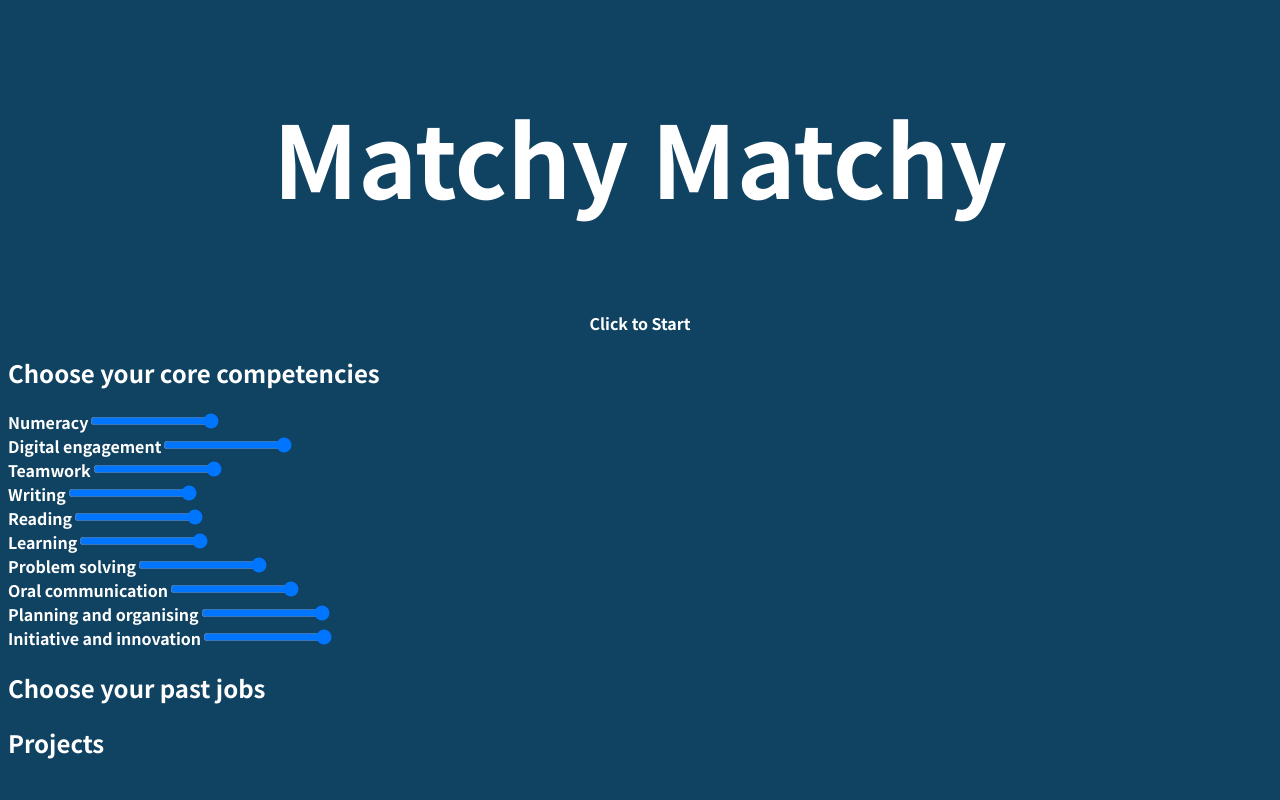
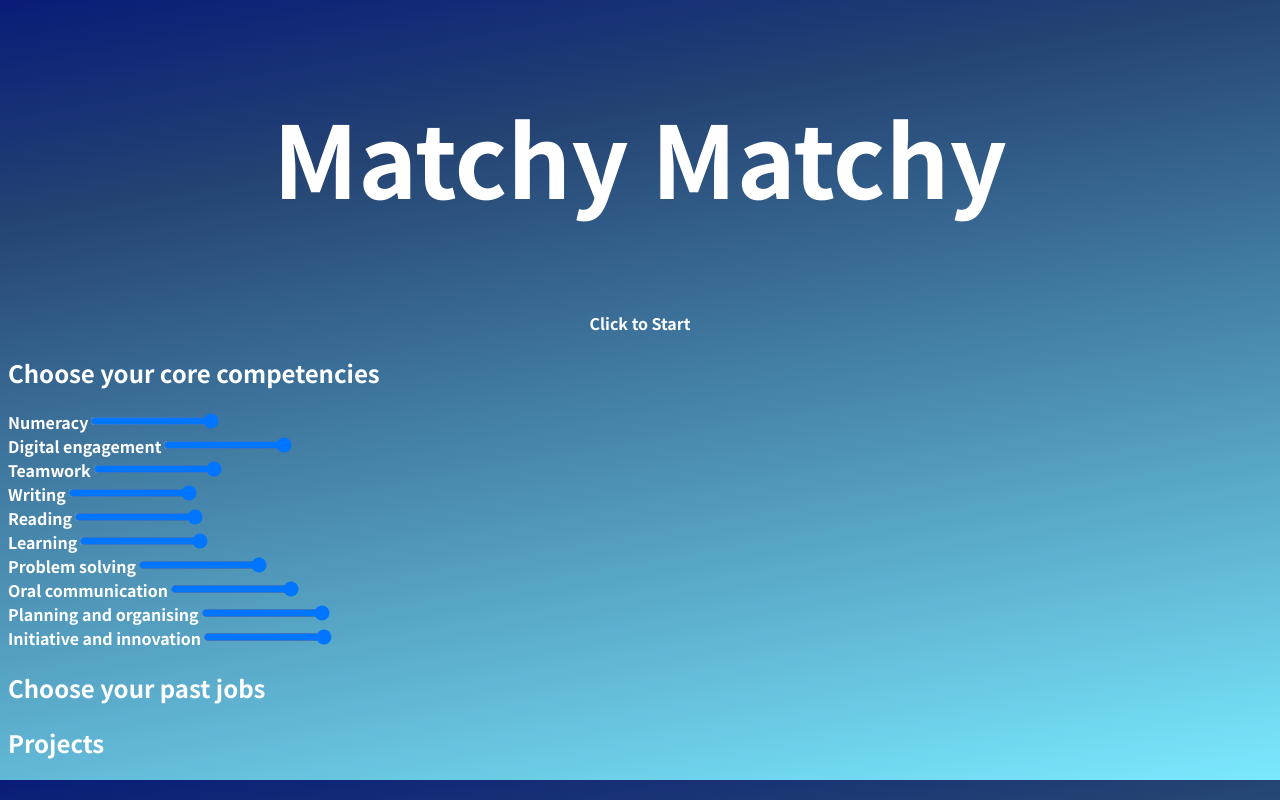
Before and after one commit to CutieMath/govHackProject, a website built with webpack: page src/index.html in a window 1280 px wide. Built offline with nearby package versions, Linux system fonts and the light colour scheme.

Commit message:
use gradient for background colour

```diff
--- a/src/style.css
+++ b/src/style.css
@@ -1,10 +1,4 @@
-#main-section {
-  background-color: #104262;
-}
 
-#job-section {
-  background-color: #104262;
-}
 
 h1, h2, p, div {
   color: white;
@@ -14,7 +8,8 @@ h1, h2, p, div {
 
 
 body {
-  background-color: #104262;
+  background: rgb(8,28,120);
+  background: linear-gradient(170deg, rgba(8,28,120,1) 0%, rgba(36,67,115,1) 22%, rgba(123,233,255,1) 100%);
 }
 
 .center-it {
```
